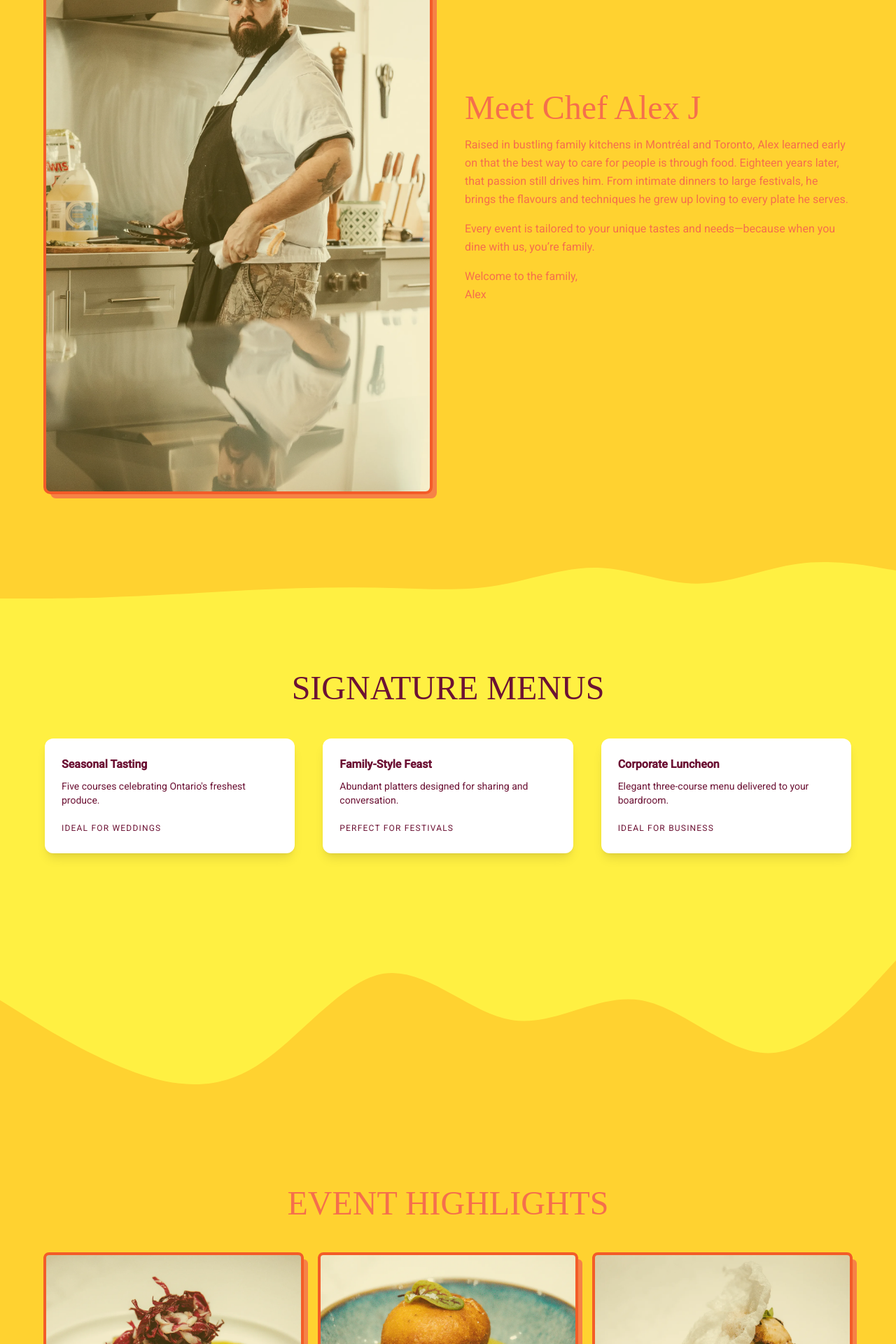
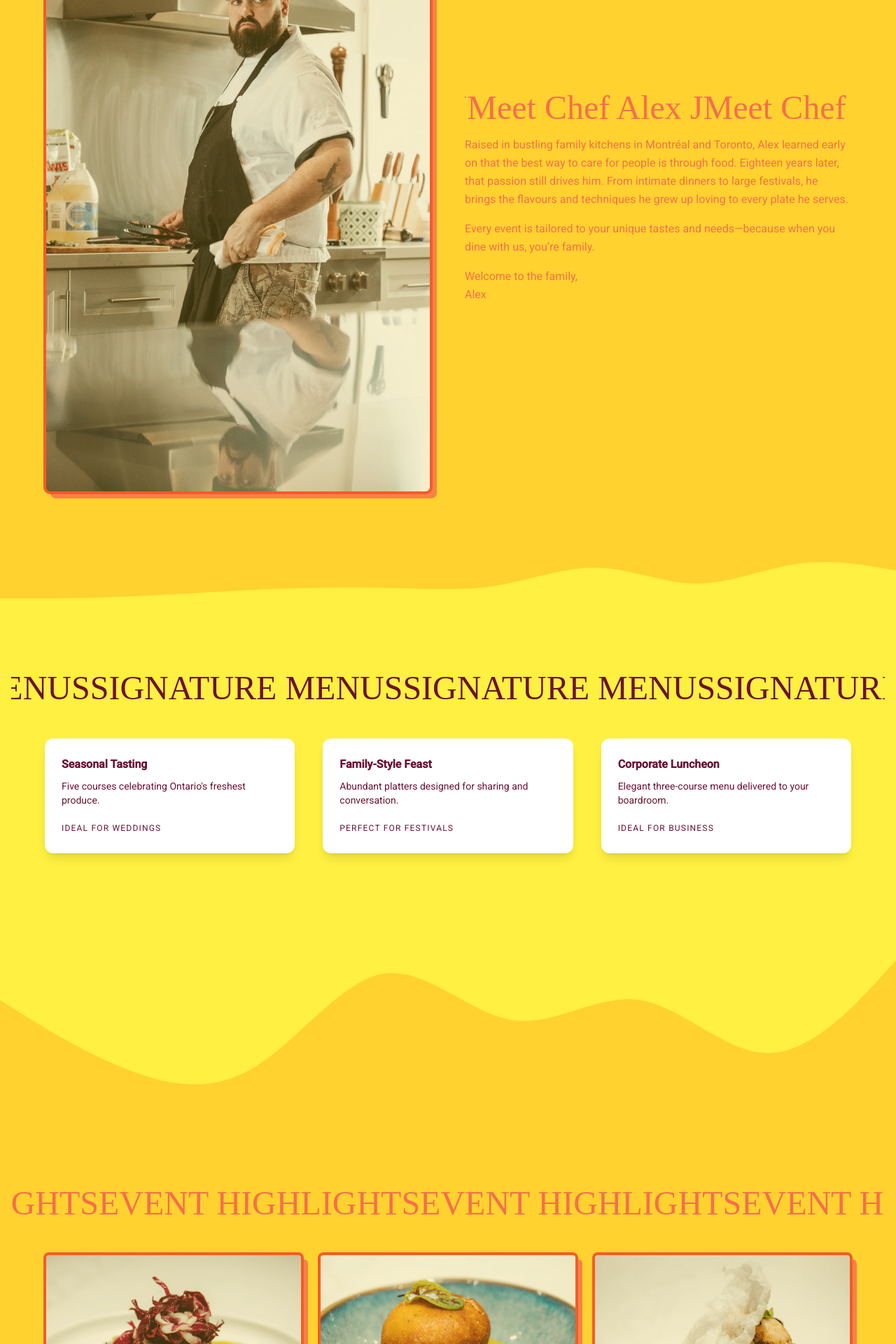
Before and after one commit to TrashBandicoot369/oui-chef, a Next.js app: page / in a window 1280 px wide. Shown: the part 1000-2920 px from the top of the page at 70% size. Built offline with nearby package versions, Linux system fonts and the light colour scheme; a web font is replaced by a local one.

Commit message:
Add marquee headers

```diff
--- /dev/null
+++ b/app/components/TextMarquee.tsx
@@ -0,0 +1,16 @@
+'use client';
+import Marquee from 'react-fast-marquee';
+import React from 'react';
+
+interface TextMarqueeProps {
+  children: React.ReactNode;
+  className?: string;
+}
+
+export default function TextMarquee({ children, className }: TextMarqueeProps) {
+  return (
+    <Marquee gradient={false} autoFill className={className}>
+      {children}
+    </Marquee>
+  );
+}
--- a/app/page.tsx
+++ b/app/page.tsx
@@ -167,9 +167,9 @@ function HomeContent() {
 
 
 <div>
-  <h3 className="font-display text-accent2 text-4xl sm:text-5xl mb-4">
+  <TextMarquee className="font-display text-accent2 text-4xl sm:text-5xl mb-4">
     Meet Chef Alex J
-  </h3>
+  </TextMarquee>
 
   <p className="text-accent2 mb-4">
     Raised in bustling family kitchens in Montréal and Toronto, Alex learned
@@ -210,7 +210,9 @@ function HomeContent() {
 
       {/* menu */}
       <section id="menu" className="bg-primary2 text-accent1 py-24 px-4">
-        <h2 className="text-center font-display text-3xl sm:text-5xl uppercase mb-12">Signature Menus</h2>
+        <TextMarquee className="text-center font-display text-3xl sm:text-5xl uppercase mb-12">
+          Signature Menus
+        </TextMarquee>
         <div className="max-w-6xl mx-auto grid sm:grid-cols-2 lg:grid-cols-3 gap-10">
           <article className="bg-white p-6 rounded-xl shadow-lg hover:scale-105 transition">
             <h3 className="font-bold mb-2">Seasonal Tasting</h3>
@@ -248,7 +250,9 @@ function HomeContent() {
 
       {/* gallery */}
 <section id="gallery" className="bg-primary3 text-accent2 py-24 px-4">
-  <h2 className="text-center font-display text-3xl sm:text-5xl uppercase mb-12">Event Highlights</h2>
+  <TextMarquee className="text-center font-display text-3xl sm:text-5xl uppercase mb-12">
+    Event Highlights
+  </TextMarquee>
   <div className="max-w-6xl mx-auto grid sm:grid-cols-2 lg:grid-cols-3 gap-6 opacity-80">
     <img
       src="/images/optimized/IMG_8262.webp"
@@ -353,7 +357,9 @@ function HomeContent() {
 
       {/* booking */}
       <section id="booking" className="bg-primary3 text-accent2 py-24 px-8">
-        <h2 className="text-center font-display text-3xl sm:text-5xl uppercase mb-12">Let&apos;s Craft Your Event</h2>
+        <TextMarquee className="text-center font-display text-3xl sm:text-5xl uppercase mb-12">
+          Let&apos;s Craft Your Event
+        </TextMarquee>
         <div className="max-w-xl mx-auto">
           <QuoteChat />
         </div>
```
